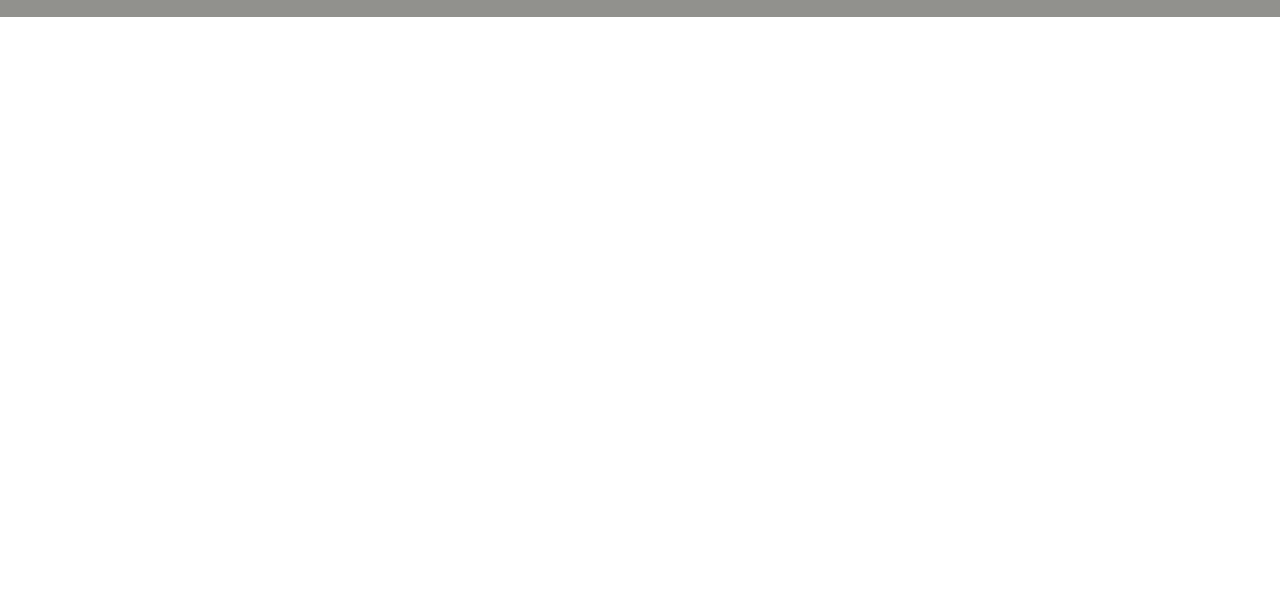
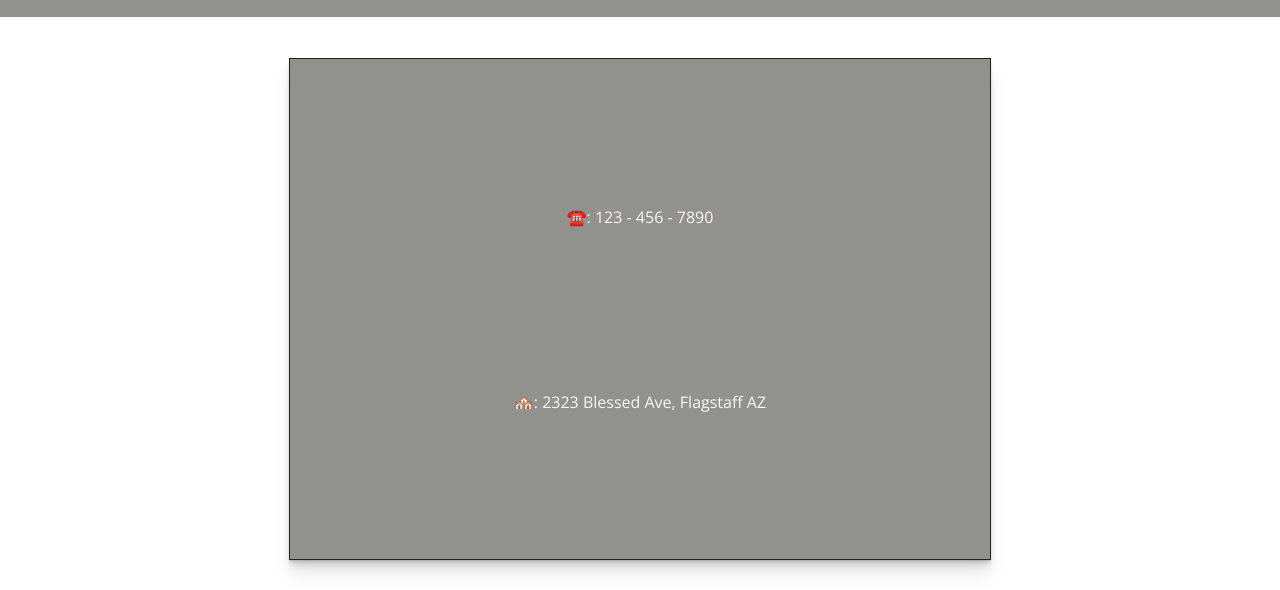
Before and after one commit to Nicholas-Battista/Restaurant-Page, a website built with webpack: page dist/index.html in a window 1280 px wide. Both pictures are taken after a click on the button "About". Shown: the part 144-734 px from the top of the page. Built offline with nearby package versions, Linux system fonts and the light colour scheme; files whose address does not match are found by name.

Commit message:
started loadAbout() function and its styles

```diff
--- a/src/about.js
+++ b/src/about.js
@@ -1,4 +1,5 @@
 import { determineUnderline } from ".";
+import { createP } from "./home";
 
 function loadAbout() {
   const content = document.getElementById("content");
@@ -7,6 +8,14 @@ function loadAbout() {
   determineUnderline();
   const aboutBtn = document.querySelector(".aboutBtn");
   aboutBtn.classList.toggle("is-active");
+
+  const about = document.createElement("div");
+  about.classList.add("about");
+
+  about.appendChild(createP("☎️: 123 - 456 - 7890"));
+  about.appendChild(createP("🏘️: 2323 Blessed Ave, Flagstaff AZ"));
+
+  content.appendChild(about);
 }
 
 export default loadAbout;
--- a/src/home.js
+++ b/src/home.js
@@ -15,7 +15,7 @@ function loadHome() {
   img.src = "images/pexels-ivan-samkov-8951149.jpg";
   img.alt = "sushi chef";
 
-  home.appendChild(createP("Welcome to Blessed Suhsi!"));
+  home.appendChild(createP("Welcome to Blessed Sushi!"));
   home.appendChild(createP("The most fresh & most chill in town!"));
   home.appendChild(img);
   home.appendChild(createP("Visit us, or Order Online!"));
@@ -30,3 +30,4 @@ function createP(info) {
 }
 
 export default loadHome;
+export { createP };
```
Also changed, not shown: dist/index.html, dist/main.js, dist/styles.css.
